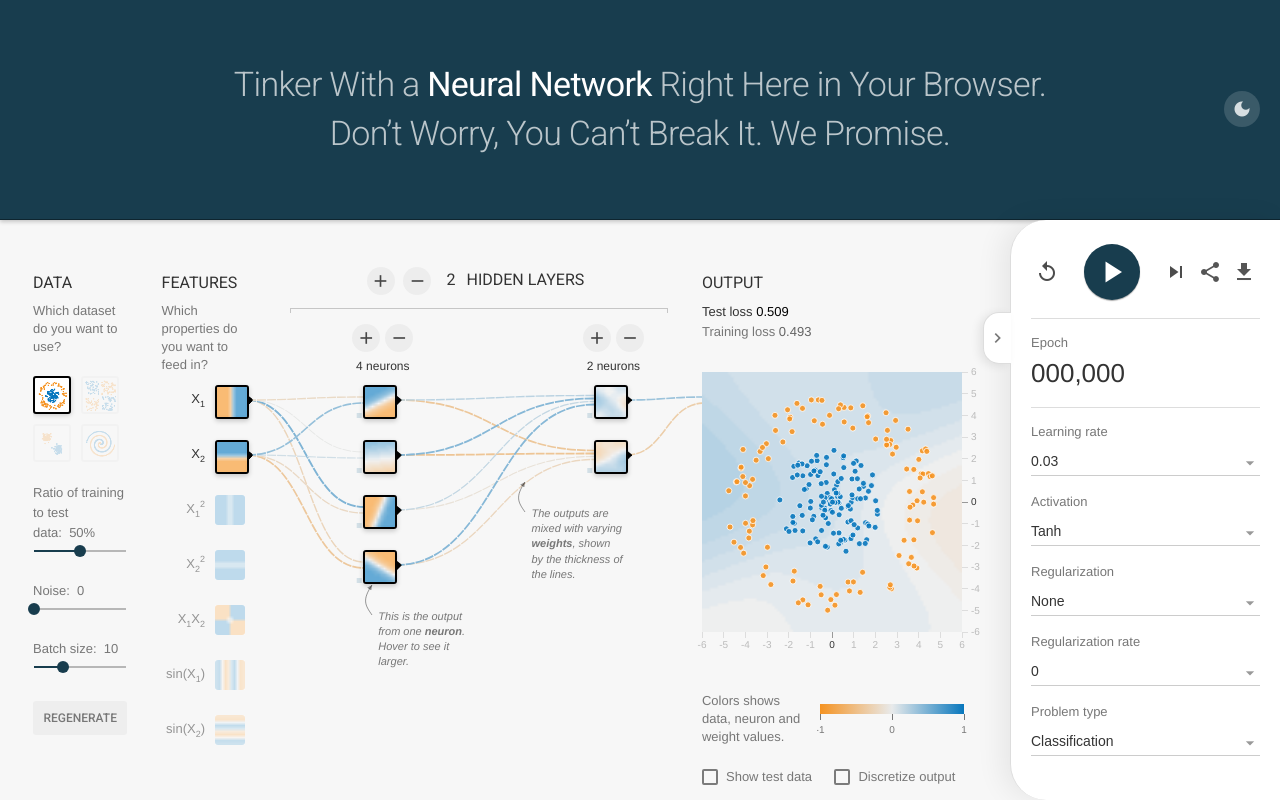
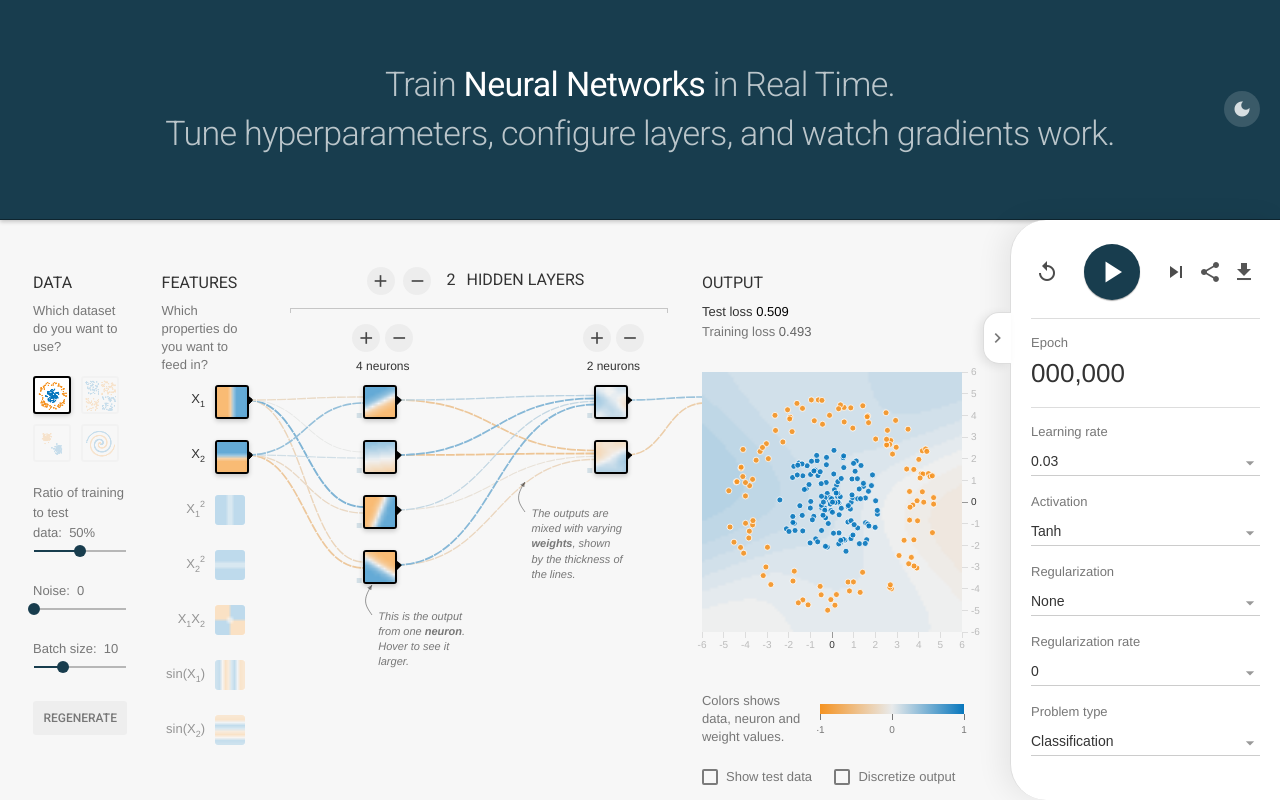
Before and after one commit to shutterbug11/epochLab, a website: page index.html in a window 1280 px wide. Shown: the top 800 px of the page. Drawn offline with Linux system fonts and the light colour scheme; files that its build step writes are made by us from their sources; files whose address does not match are found by name.

Commit message:
Update header tagline to 'Train Neural Networks in Real Time'

```diff
--- a/index.html
+++ b/index.html
@@ -41,7 +41,7 @@
 <body>
   <!-- Header -->
   <header>
-    <h1 class="l--page">Tinker With a <b>Neural Network</b> <span class="optional">Right Here </span>in Your Browser.<br>Don’t Worry, You Can’t Break It. We Promise.</h1>
+    <h1 class="l--page">Train <b>Neural Networks</b> in Real Time.<br>Tune hyperparameters, configure layers, and watch gradients work.</h1>
     <button id="theme-toggle" class="theme-toggle-btn" title="Toggle dark mode">
       <i class="material-icons icon-dark">dark_mode</i>
       <i class="material-icons icon-light">light_mode</i>
```
Also changed, not shown: dist/index.html.
